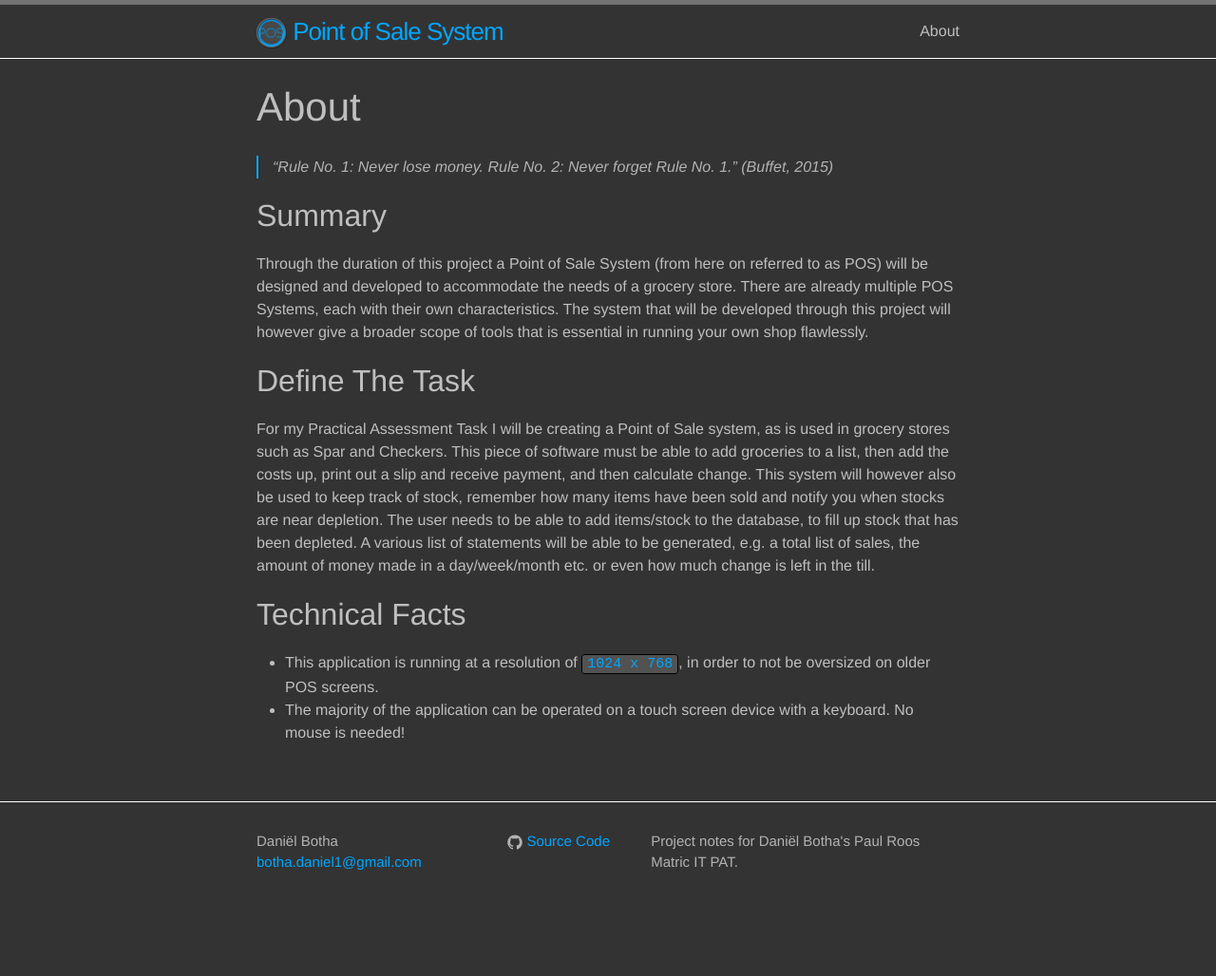
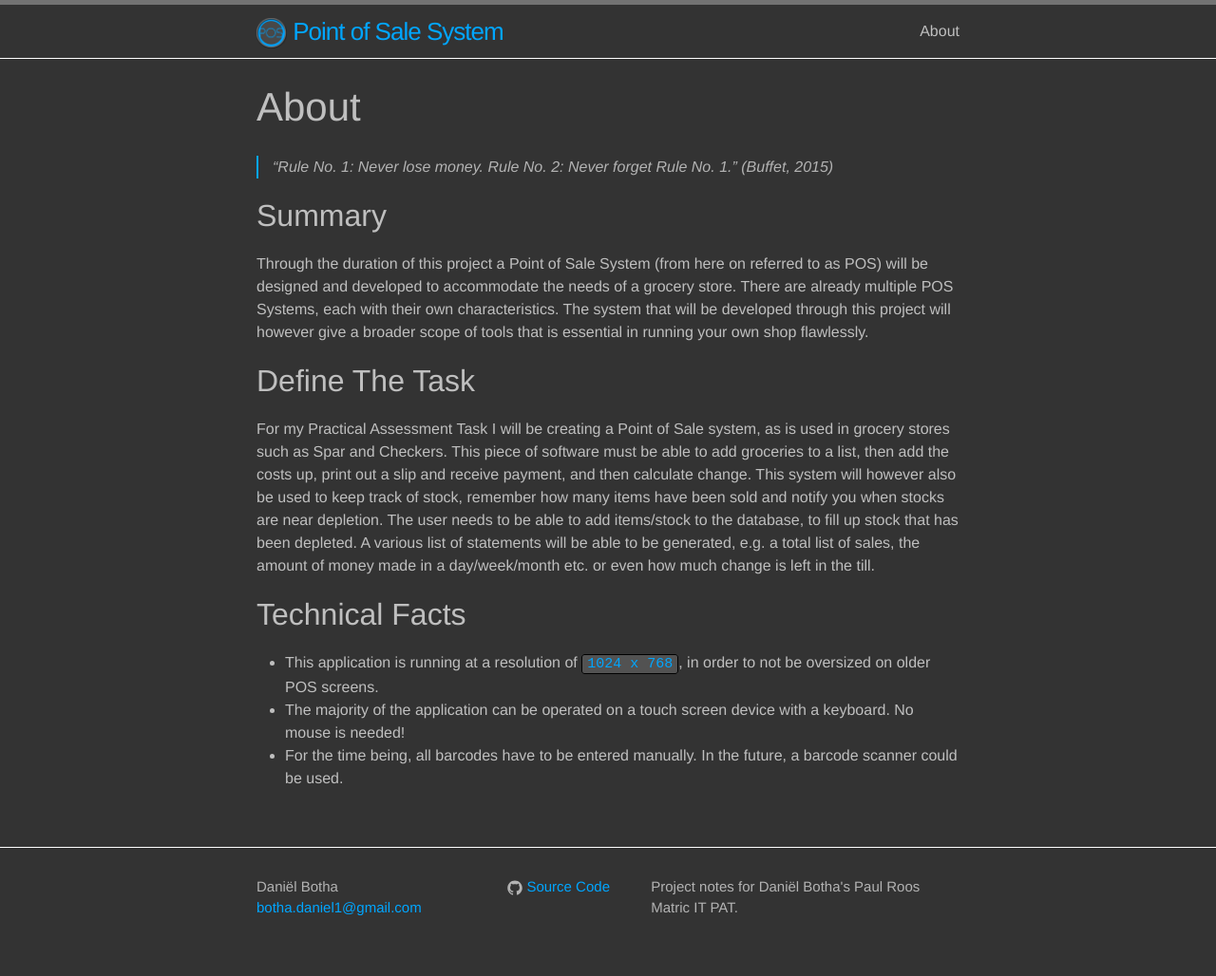
Before and after one commit to PointOfSaleSystem/pointofsalesystem.github.io, a Jekyll site: the page built from about.md, in a window 1280 px wide. Shown: the whole page at 95% size. Built offline with Jekyll 4.4.1, drawn with Linux system fonts in a browser that asks for light colours; before the commit the page ends 980 px from its top, so only the background shows below that.

Commit message:
About page

```diff
--- a/about.md
+++ b/about.md
@@ -16,3 +16,4 @@ The user needs to be able to add items/stock to the database, to fill up stock t
 ##Technical Facts
 - This application is running at a resolution of `1024 x 768`, in order to not be oversized on older POS screens.
 - The majority of the application can be operated on a touch screen device with a keyboard. No mouse is needed!
+- For the time being, all barcodes have to be entered manually. In the future, a barcode scanner could be used.
```
